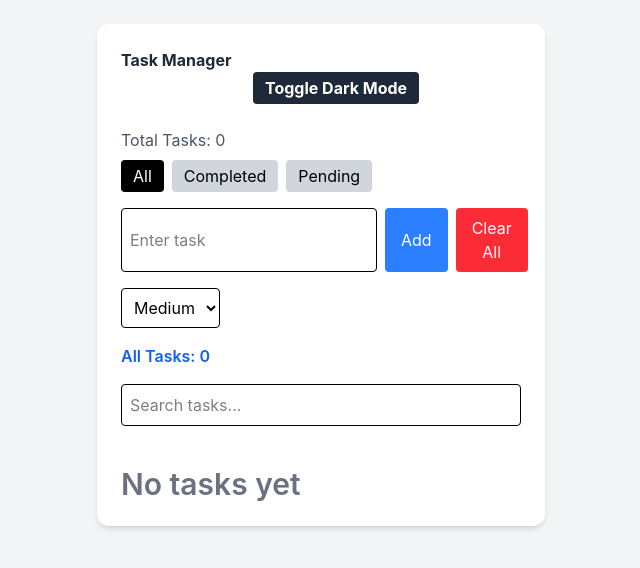
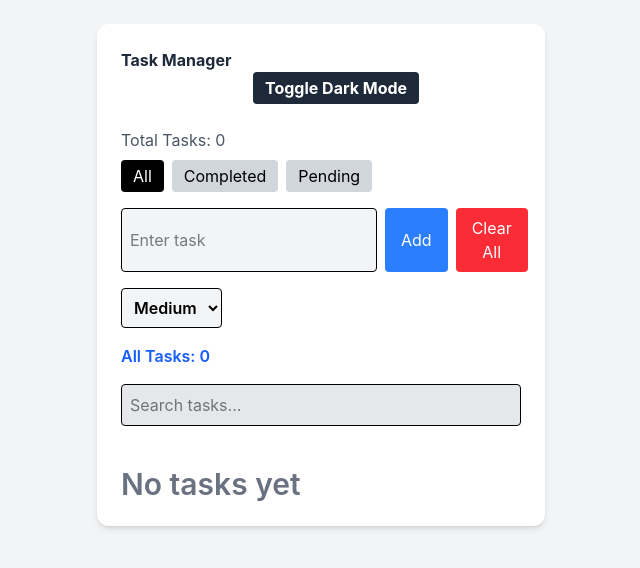
Before and after one commit to AryanKunder/task-manager, a React (Vite) app: page / in a window 1280 px wide. Shown: the top 568 px of the page, without its empty margins (319-959 px from the left). Built offline with nearby package versions, Linux system fonts and the light colour scheme.

Commit message:
Day 8: Enhance - Improve the dark mode toggle feature

```diff
--- a/src/App.jsx
+++ b/src/App.jsx
@@ -78,19 +78,19 @@ function App() {
 
   return (
     <div className={`${darkMode ? "bg-gray-900" : "bg-gray-100"} min-h-screen flex flex-col items-center p-6`}>
-      <div className="bg-white p-6 rounded-xl shadow-md w-full max-w-md">
-        <h1 className="text-4x1 font-bold mb-6 text-gray-800">
+      <div className={`${darkMode ? "bg-gray-800" : "bg-white"} p-6 rounded-xl shadow-md w-full max-w-md`}>
+        <h1 className={`${darkMode ? "text-gray-200" : "text-gray-800"} text-4x1 font-bold mb-6`}>
           Task Manager
 
           <button
-            className="ml-33 px-3 py-1 bg-gray-800 text-white rounded"
+            className={`${darkMode ? "bg-gray-200 text-black" : "bg-gray-800 text-white"} ml-33 px-3 py-1 rounded`}
             onClick={() => setDarkMode(!darkMode)}
           >
             Toggle Dark Mode
           </button>
         </h1>
 
-        <p className="text-gray-600 mb-2">Total Tasks: {tasks.length}</p>
+        <p className={`${darkMode ? "text-gray-400" : "text-gray-600"} mb-2`}>Total Tasks: {tasks.length}</p>
 
         <FilterButtons filter={filter} setFilter={setFilter} />
 
@@ -104,13 +104,13 @@ function App() {
         />
 
         <select
-          className="p-2 border rounded mb-4"
+          className={`${darkMode ? "text-gray-600" : "text-black"} p-2 border border-black bg-gray-100 font-semibold rounded mb-4`}
           value={priority}
           onChange={(e) => setPriority(e.target.value)}
         >
-          <option value="low">Low</option>
-          <option value="medium">Medium</option>
-          <option value="high">High</option>
+          <option className="font-semibold" value="low">Low</option>
+          <option className="font-semibold" value="medium">Medium</option>
+          <option className="font-semibold" value="high">High</option>
         </select>
 
         <p className="text-blue-600 font-semibold mb-4">
@@ -118,7 +118,7 @@ function App() {
         </p>
 
         <input
-          className="p-2 border rounded w-full mb-4"
+          className="p-2 border border-black bg-gray-200 rounded w-full mb-4"
           type="text"
           placeholder="Search tasks..."
           value={search}
--- a/src/components/TaskInput.jsx
+++ b/src/components/TaskInput.jsx
@@ -1,8 +1,8 @@
-function TaskInput({ input, setInput, addTask, clearAllTasks }) {
+function TaskInput({ input, setInput, addTask, clearAllTasks, darkMode }) {
     return (
         <div className="flex gap-2 mb-4">
             <input
-                className="p-2 border rounded w-64 focus:outline-none focus:ring-2 focus:ring-blue-400"
+                className={`${darkMode ? "bg-gray-800" : "bg-gray-100"} p-2 border rounded w-64 focus:outline-none focus:ring-2 focus:ring-blue-400`}
                 type="text"
                 value={input}
                 onChange={(e) => setInput(e.target.value)}
--- a/src/components/TaskList.jsx
+++ b/src/components/TaskList.jsx
@@ -13,7 +13,7 @@ function TaskList({ filteredTasks, toggleComplete, deleteTask, filter }) {
         <ul className="w-full max-w-md">
             {filteredTasks.map((task) => (
                 <li
-                    className="flex justify-between items-center bg-white p-3 mb-2 rounded shadow transition-all duration-200 hover:scale-105 hover:shadow-lg"
+                    className="flex justify-between items-center p-3 mb-2 bg-gray-300 rounded shadow transition-all duration-200 hover:scale-105 hover:shadow-lg"
                     key={task.id}
                 >
                     <span
```
